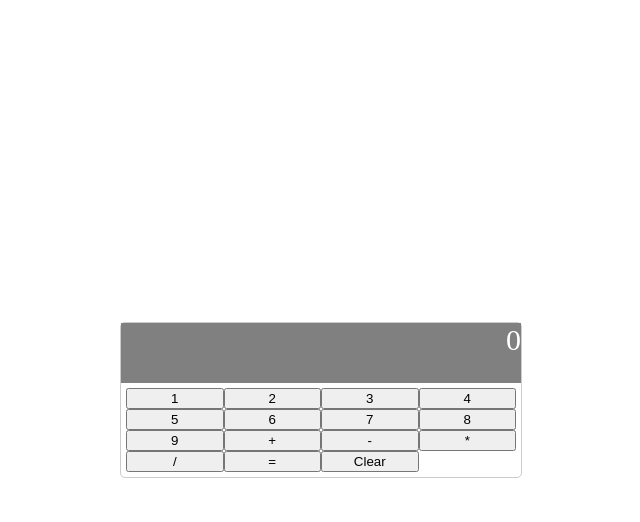
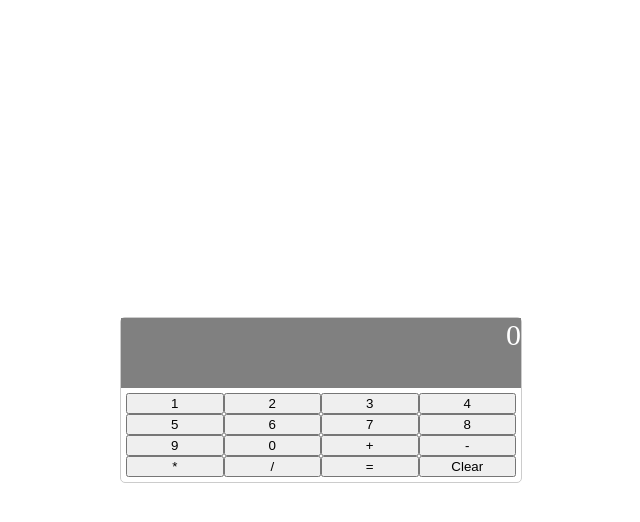
Before and after one commit to Emil-Ant/Calculator, a plain HTML site: page index.html in a window 1280 px wide. Both pictures are taken after a click on the button "Clear". Shown: the whole page, without its empty margins (319-959 px from the left). Drawn offline with Linux system fonts and the light colour scheme.

Commit message:
Added clear button

```diff
--- a/index.html
+++ b/index.html
@@ -22,6 +22,7 @@
             <button class="number-button"value ="7">7</button>
             <button class="number-button"value ="8">8</button>
             <button class="number-button"value ="9">9</button>
+            <button class="number-button"value = "0">0</button>
             <button class="operator">+</button>
             <button class="operator">-</button>
             <button class="operator">*</button>
--- a/script.js
+++ b/script.js
@@ -5,6 +5,7 @@ const operatorButton = document.querySelectorAll('.operator');
 const currentOperand = document.querySelector('.current-operand');
 const previousOperand = document.querySelector('.previous-operand');
 const equalsKey = document.querySelector('.equals-key');
+const clearButton = document.querySelector('.clear-button');
 
 currentOperand.textContent = ' ';
 previousOperand.textContent = ' ';
@@ -42,7 +43,6 @@ function operate(operator, x, y) {
   }
 };
 
-
 let displayValue = '';
 let firstNumber = '';
 let clickedOperator = '';
@@ -68,11 +68,11 @@ operatorButton.forEach((operator => {
     previousOperand.textContent = displayValue + clickedOperator;
     displayValue = '';
   })
-}))
+}));
 
 equalsKey.addEventListener('click', function() {
   displayResult();
-})
+});
 
 function displayResult() {
 result = operate(clickedOperator, parseFloat(firstNumber), parseFloat(displayValue))
@@ -81,3 +81,11 @@ previousOperand.textContent = firstNumber + ' ' + clickedOperator + ' ' + displa
 displayValue = result;
 console.log('FirstNumber' + firstNumber + 'displayValueStored' + displayValue);
 }
+
+
+clearButton.addEventListener('click', function() {
+  previousOperand.textContent = 0;
+  currentOperand.textContent = '';
+  displayValue = '';
+  firstNumber = '';
+});
--- a/style.css
+++ b/style.css
@@ -12,7 +12,7 @@
 .calculator-display {
     width: 400px;
     font-size: 30px;
-    height: 60px;
+    height: 70px;
     border: none;
     background-color: grey;
     color: #fff;
@@ -20,7 +20,7 @@
 }
 
 .previous-operand {
-    font-size: 20px;
+    font-size: 30px;
 }
 
 .item {
```
